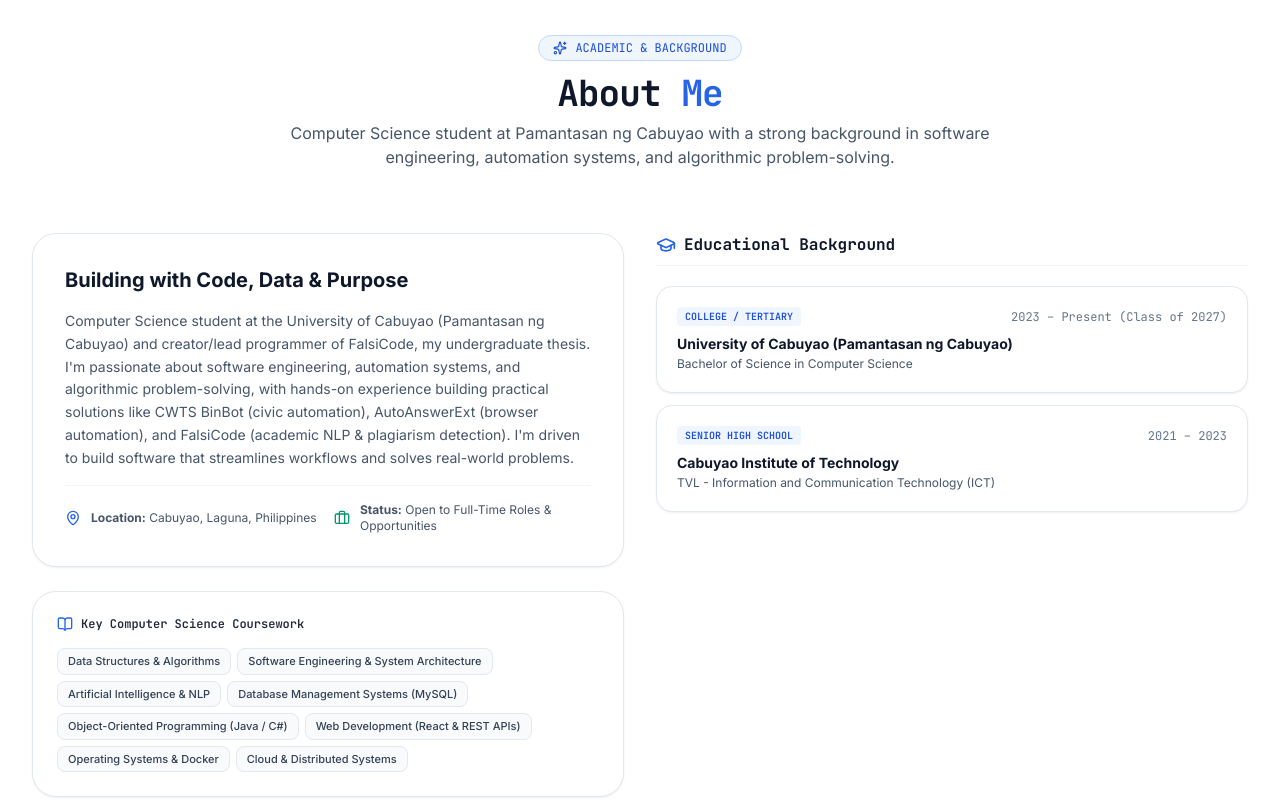
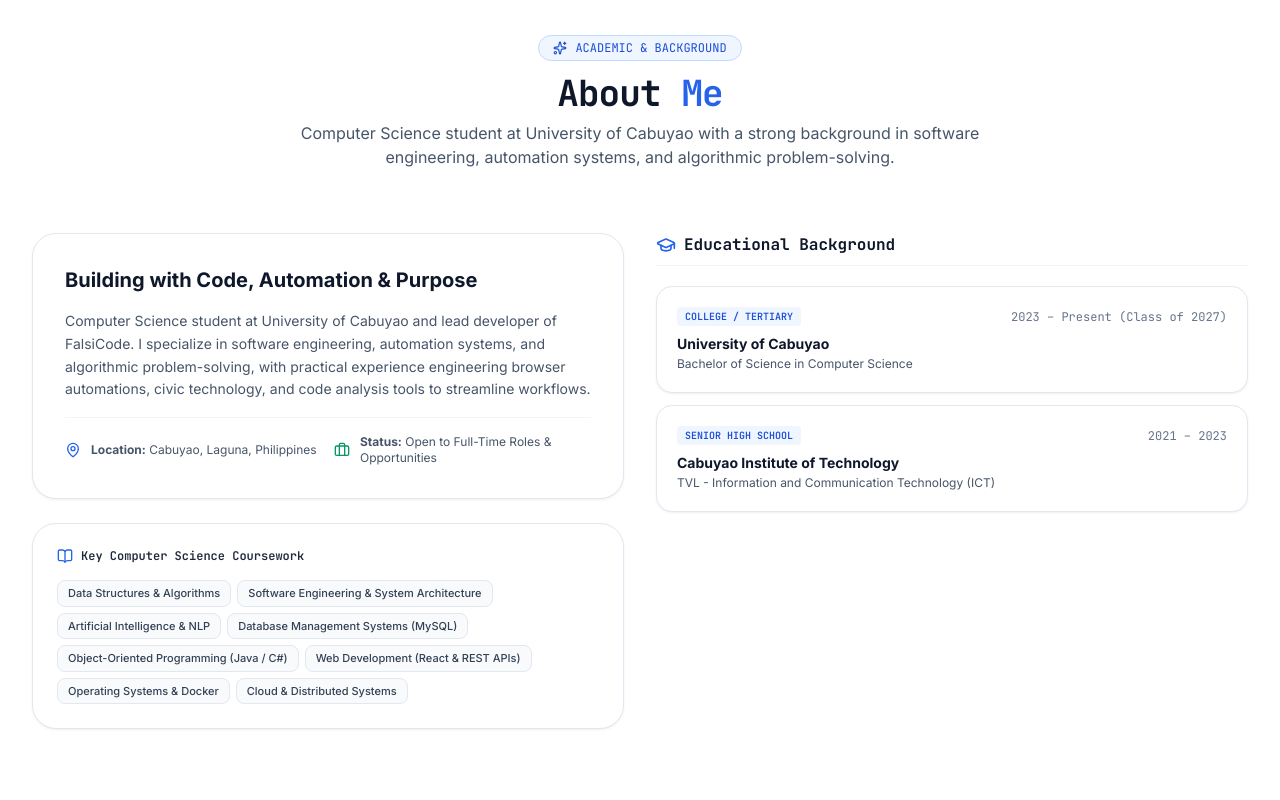
Before and after one commit to charlesnavalta/developer-portfolio, a React (Vite) app: page / in a window 1280 px wide. Shown: the part 860-1660 px from the top of the page. Built offline with nearby package versions, Linux system fonts and the light colour scheme.

Commit message:
chore(about): shorten bio, remove parentheses, and standardize school to University of Cabuyao

```diff
--- a/src/components/About.jsx
+++ b/src/components/About.jsx
@@ -19,7 +19,7 @@ export default function About() {
             About <span className="text-blue-600">Me</span>
           </h2>
           <p className="text-sm sm:text-base text-slate-600 mt-2">
-            Computer Science student at Pamantasan ng Cabuyao with a strong background in software engineering, automation systems, and algorithmic problem-solving.
+            Computer Science student at University of Cabuyao with a strong background in software engineering, automation systems, and algorithmic problem-solving.
           </p>
         </div>
 
@@ -29,7 +29,7 @@ export default function About() {
           <div className="lg:col-span-6 space-y-6">
             <div className="glass-panel p-6 sm:p-8 rounded-3xl space-y-4">
               <h3 className="text-xl font-bold text-slate-900 flex items-center gap-2">
-                <span>Building with Code, Data & Purpose</span>
+                <span>Building with Code, Automation & Purpose</span>
               </h3>
 
               <p className="text-sm text-slate-600 leading-relaxed">
--- a/src/data/portfolioData.js
+++ b/src/data/portfolioData.js
@@ -6,7 +6,7 @@ export const portfolioData = {
     role: "Computer Science Student",
     subRoles: ["Software Engineer", "Automation Developer", "Full-Stack Developer"],
     tagline: "Passionate about continuous learning, workflow automation, algorithmic problem-solving, and engineering scalable software that solves real-world challenges.",
-    bio: "Computer Science student at the University of Cabuyao (Pamantasan ng Cabuyao) and creator/lead programmer of FalsiCode, my undergraduate thesis. I'm passionate about software engineering, automation systems, and algorithmic problem-solving, with hands-on experience building practical solutions like CWTS BinBot (civic automation), AutoAnswerExt (browser automation), and FalsiCode (academic NLP & plagiarism detection). I'm driven to build software that streamlines workflows and solves real-world problems.",
+    bio: "Computer Science student at University of Cabuyao and lead developer of FalsiCode. I specialize in software engineering, automation systems, and algorithmic problem-solving, with practical experience engineering browser automations, civic technology, and code analysis tools to streamline workflows.",
     email: "charlesdarwinnavalta@gmail.com",
     github: "https://github.com/charlesnavalta",
     linkedin: "https://www.linkedin.com/in/charles-darwin-navalta-a908623b1/",
@@ -18,7 +18,7 @@ export const portfolioData = {
 
   education: {
     degree: "Bachelor of Science in Computer Science",
-    university: "University of Cabuyao (Pamantasan ng Cabuyao)",
+    university: "University of Cabuyao",
     gradYear: "Class of 2027",
     coursework: [
       "Data Structures & Algorithms",
@@ -33,7 +33,7 @@ export const portfolioData = {
     history: [
       {
         level: "College / Tertiary",
-        institution: "University of Cabuyao (Pamantasan ng Cabuyao)",
+        institution: "University of Cabuyao",
         program: "Bachelor of Science in Computer Science",
         period: "2023 – Present (Class of 2027)"
       },
@@ -70,21 +70,21 @@ export const portfolioData = {
     {
       role: "Member",
       org: "Association of Computer Science Students (ACSS)",
-      institution: "Pamantasan ng Cabuyao",
+      institution: "University of Cabuyao",
       period: "2023 – Present",
       desc: "Active member contributing to CS departmental events, coding seminars, and student technology initiatives."
     },
     {
       role: "Member",
       org: "AWS Cloud Club",
-      institution: "Pamantasan ng Cabuyao",
+      institution: "University of Cabuyao",
       period: "2024 – 2025",
       desc: "Participating in cloud architecture workshops, AWS foundational learning paths, and student developer summits."
     },
     {
       role: "Head Production",
       org: "NSTP Civic Welfare Training Service (CWTS)",
-      institution: "Pamantasan ng Cabuyao",
+      institution: "University of Cabuyao",
       period: "2023 – 2024",
       desc: "Led the production team for community-oriented technical projects including the award-winning 'BinBot: Automated Trash Bin Segregation' system."
     },
@@ -239,9 +239,9 @@ export const portfolioData = {
       status: "Completed",
       statusNote: "Project Implemented & Awarded",
       featured: true,
-      description: "Award-winning civic automation system developed under the NSTP CWTS program at Pamantasan ng Cabuyao. Features automated sensor classification and mechanical segregation for institutional waste management.",
+      description: "Award-winning civic automation system developed under the NSTP CWTS program at University of Cabuyao. Features automated sensor classification and mechanical segregation for institutional waste management.",
       highlights: [
-        "Awarded 'Best in Project Implementation' by the NSTP Civic Welfare Training Service department at Pamantasan ng Cabuyao.",
+        "Awarded Best in Project Implementation by the NSTP Civic Welfare Training Service department at University of Cabuyao.",
         "Led production engineering, sensor integration logic, and project demonstration.",
         "Designed to promote campus environmental sustainability through automated waste separation."
       ],
```
